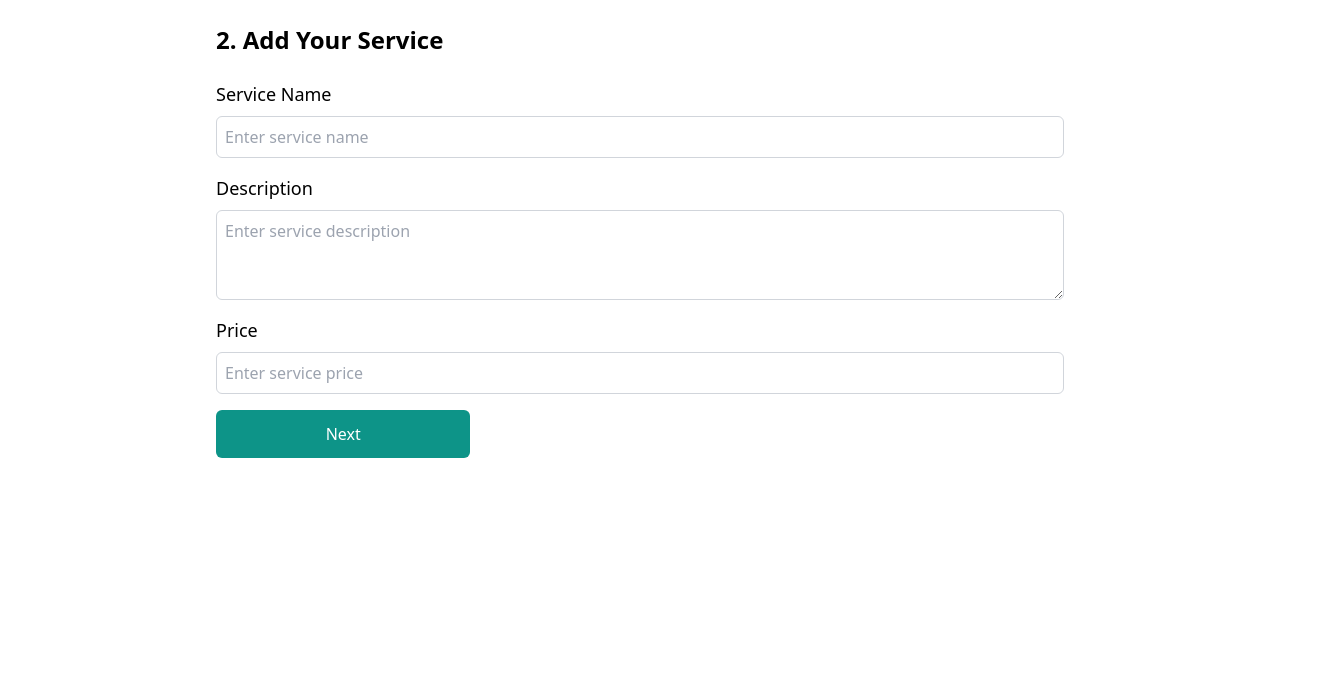
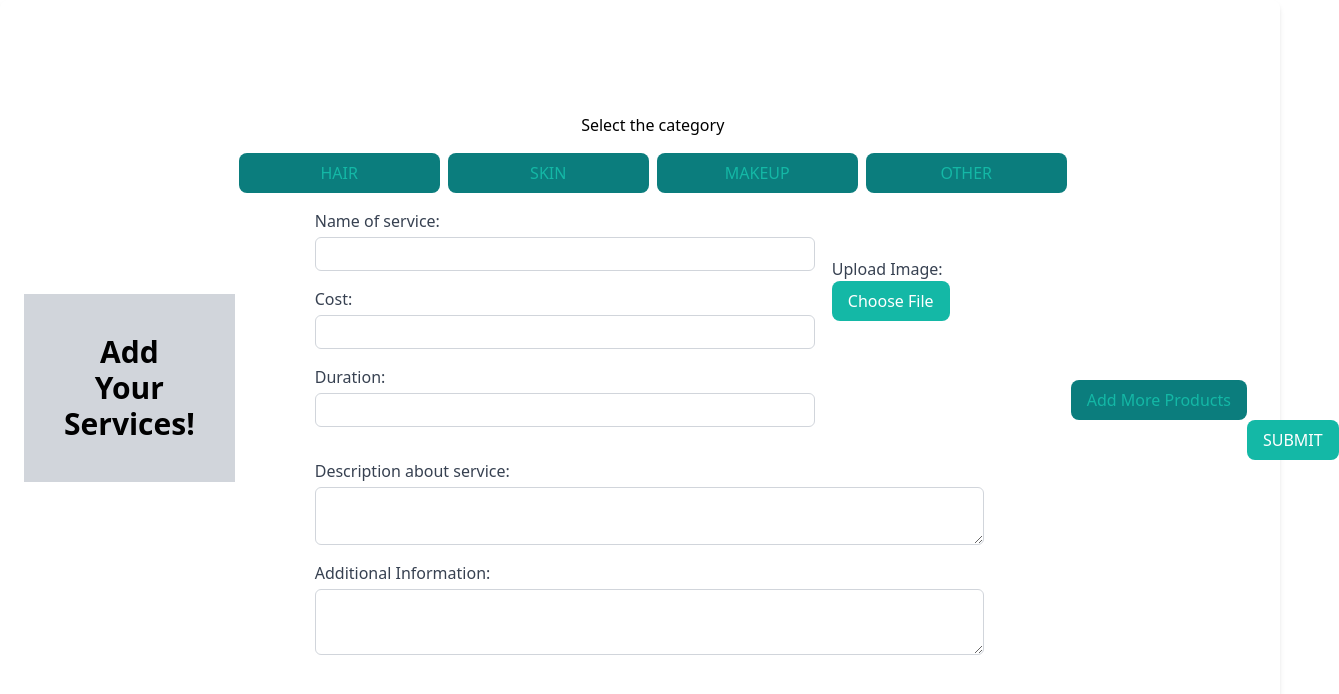
Before and after one commit to ShravaniR2412/SASS, a React (Vite) app in the folder client/: page /addservices in a window 1280 px wide. Shown: the top 694 px of the page, 1339 px wide, since content can reach past the window. Built offline with nearby package versions, Linux system fonts and the light colour scheme.

Commit message:
addedservices

```diff
--- a/client/src/pages/salon/AddServices.jsx
+++ b/client/src/pages/salon/AddServices.jsx
@@ -1,81 +1,203 @@
-// src/Services.jsx
 import React, { useState } from 'react';
-import { useNavigate } from 'react-router-dom';
 
-const AddServices = () => {
-  const [serviceData, setServiceData] = useState({
-    serviceName: '',
-    serviceDescription: '',
-    servicePrice: ''
-  });
-  const navigate = useNavigate();
+const App = () => {
+  const [forms, setForms] = useState([{ id: Date.now(), image: null }]);
+  const [error, setError] = useState(null);
 
-  const handleServiceChange = (e) => {
-    const { name, value } = e.target;
-    setServiceData({
-      ...serviceData,
-      [name]: value
-    });
+  const handleImageChange = (index, event) => {
+    const file = event.target.files[0];
+    const maxSizeInMB = 2; // Set the maximum file size limit in MB
+    const maxSizeInBytes = maxSizeInMB * 1024 * 1024; // Convert MB to Bytes
+
+    if (file) {
+      if (file.size > maxSizeInBytes) {
+        setError(`File size should not exceed ${maxSizeInMB}MB.`);
+        return;
+      }
+
+      const reader = new FileReader();
+      reader.onloadend = () => {
+        const updatedForms = [...forms];
+        updatedForms[index].image = reader.result;
+        setForms(updatedForms);
+        setError(null);
+      };
+      reader.readAsDataURL(file);
+    } else {
+      const updatedForms = [...forms];
+      updatedForms[index].image = null;
+      setForms(updatedForms);
+    }
   };
 
-  const handleNext = () => {
-    // You may want to add validation and save data here
-    navigate('/addpackages');
+  const addForm = () => {
+    setForms([...forms, { id: Date.now(), image: null }]);
   };
 
   return (
-    <div className="p-6 max-w-4xl mx-auto">
-      <h3 className="text-2xl font-semibold mb-6">2. Add Your Service</h3>
-      <form>
-        <div className="mb-4">
-          <label htmlFor="serviceName" className="block text-lg font-medium mb-2">Service Name</label>
-          <input
-            type="text"
-            id="serviceName"
-            name="serviceName"
-            value={serviceData.serviceName}
-            onChange={handleServiceChange}
-            className="block w-full p-2 border border-gray-300 rounded-md"
-            placeholder="Enter service name"
-          />
-        </div>
+    <div className="container mx-auto p-6 bg-white shadow-md rounded-lg">
+      <header className="text-center mb-6 w-full p-10 bg-gray-300">
+        <h1 className="text-3xl font-bold">Add Your Services!</h1>
+      </header>
 
-        <div className="mb-4">
-          <label htmlFor="serviceDescription" className="block text-lg font-medium mb-2">Description</label>
-          <textarea
-            id="serviceDescription"
-            name="serviceDescription"
-            value={serviceData.serviceDescription}
-            onChange={handleServiceChange}
-            rows="3"
-            className="block w-full p-2 border border-gray-300 rounded-md"
-            placeholder="Enter service description"
-          />
-        </div>
 
-        <div className="mb-4">
-          <label htmlFor="servicePrice" className="block text-lg font-medium mb-2">Price</label>
-          <input
-            type="text"
-            id="servicePrice"
-            name="servicePrice"
-            value={serviceData.servicePrice}
-            onChange={handleServiceChange}
-            className="block w-full p-2 border border-gray-300 rounded-md"
-            placeholder="Enter service price"
-          />
-        </div>
+      {forms.map((form, index) => (
+        <form key={form.id} className="service-form space-y-4 mb-8">
+          <h1 className="text-center text-1xl mb-4">Select the category</h1>
+          <div className="flex justify-center mb-6">
+            <button className="category-btn border-2 border-teal-500 text-teal-500 py-2 px-4 rounded-lg mx-1 hover:bg-teal-700">HAIR</button>
+            <button className="category-btn border-2 border-teal-500 text-teal-500 py-2 px-4 rounded-lg mx-1 hover:bg-teal-700">SKIN</button>
+            <button className="category-btn border-2 border-teal-500 text-teal-500 py-2 px-4 rounded-lg mx-1 hover:bg-teal-700">MAKEUP</button>
+            <button className="category-btn border-2 border-teal-500 text-teal-500 py-2 px-4 rounded-lg mx-1 hover:bg-teal-700">OTHER</button>
+          </div>
+          <div className='flex '>
+            <div className='flex-2 space-y-4'>
+              <label className="block">
+                <span className="text-gray-700 ml-20 mb-8">Name of service:</span>
+                <input type="text" name="serviceName" className="mt-1 ml-20 block w-[500px] p-1 border border-gray-300 rounded-md" />
+              </label>
+              <label className="block">
+                <span className="text-gray-700 ml-20 mb-8">Cost:</span>
+                <input type="text" name="cost" className="mt-1 ml-20 block w-[500px] p-1 border border-gray-300 rounded-md" />
+              </label>
+              <label className="block">
+                <span className="text-gray-700 ml-20 mb-8">Duration:</span>
+                <input type="text" name="duration" className="mt-1 ml-20 block w-[500px] p-1 border border-gray-300 rounded-md" />
+              </label>
+            </div>
+            <div className="flex-1 w-48 flex flex-col items-center mt-12 mr-16 ">
+               {form.image && (
+                <div className="w-36 h-36 bg-gray-100 rounded-md overflow-hidden">
+                  <img
+                    src={form.image}
+                    alt="Uploaded Preview"
+                    className="object-contain w-full h-full"
+                  />
+                </div>
+              )}
+              <label className="block">
+              <span className="text-gray-700 mb-3">Upload Image:</span>
+              <div className="relative">
+                  <input
+                    type="file"
+                    name="image"
+                    className="absolute inset-0 w-full h-full opacity-0 cursor-pointer"
+                    onChange={(event) => handleImageChange(index, event)}
+                  />
+                  <div className="bg-teal-500 text-white text-center py-2 px-4 rounded-lg cursor-pointer mr-10">
+                    Choose File
+                  </div>
+                </div>
+              </label>
+              {error && <p className="text-red-500 mt-2 text-sm">{error}</p>}
+            </div>
+          </div>
+          <label className="block">
+            <span className="text-gray-700 ml-20 mb-8">Description about service:</span>
+            <textarea name="description" className="mt-1 ml-20 block w-4/5 p-1 border border-gray-300 rounded-md"></textarea>
+          </label>
+          <label className="block">
+            <span className="text-gray-700 ml-20 mb-8">Additional Information:</span>
+            <textarea name="additionalInfo" className="mt-1 ml-20 block w-4/5 p-2 border border-gray-300 rounded-md"></textarea>
+          </label>
+        </form>
+      ))}
 
-        <button
-          type="button"
-          onClick={handleNext}
-          className="bg-teal-600 text-white px-6 py-3 rounded-md hover:bg-teal-700"
-        >
-          Next
+      <div className="flex justify-center">
+        <button type="button" onClick={addForm} className="submit-btn border-2 border-teal-500 text-teal-500 py-2 px-4 rounded-lg w-max text-center">
+          Add More Products
         </button>
-      </form>
+      </div>
+      <div className="flex justify-center mt-20">
+        <button type="submit" className="submit-btn bg-teal-500 text-white py-2 px-4 rounded-lg w-max text-center">
+          SUBMIT
+        </button>
+      </div>
     </div>
   );
-};
+ }
 
-export default AddServices;
+
+export default App;
+
+// // src/Services.jsx
+// import React, { useState } from 'react';
+// import { useNavigate } from 'react-router-dom';
+
+// const AddServices = () => {
+//   const [serviceData, setServiceData] = useState({
+//     serviceName: '',
+//     serviceDescription: '',
+//     servicePrice: ''
+//   });
+//   const navigate = useNavigate();
+
+//   const handleServiceChange = (e) => {
+//     const { name, value } = e.target;
+//     setServiceData({
+//       ...serviceData,
+//       [name]: value
+//     });
+//   };
+
+//   const handleNext = () => {
+//     // You may want to add validation and save data here
+//     navigate('/addpackages');
+//   };
+
+//   return (
+//     <div className="p-6 max-w-4xl mx-auto">
+//       <h3 className="text-2xl font-semibold mb-6">2. Add Your Service</h3>
+//       <form>
+//         <div className="mb-4">
+//           <label htmlFor="serviceName" className="block text-lg font-medium mb-2">Service Name</label>
+//           <input
+//             type="text"
+//             id="serviceName"
+//             name="serviceName"
+//             value={serviceData.serviceName}
+//             onChange={handleServiceChange}
+//             className="block w-full p-2 border border-gray-300 rounded-md"
+//             placeholder="Enter service name"
+//           />
+//         </div>
+
+//         <div className="mb-4">
+//           <label htmlFor="serviceDescription" className="block text-lg font-medium mb-2">Description</label>
+//           <textarea
+//             id="serviceDescription"
+//             name="serviceDescription"
+//             value={serviceData.serviceDescription}
+//             onChange={handleServiceChange}
+//             rows="3"
+//             className="block w-full p-2 border border-gray-300 rounded-md"
+//             placeholder="Enter service description"
+//           />
+//         </div>
+
+//         <div className="mb-4">
+//           <label htmlFor="servicePrice" className="block text-lg font-medium mb-2">Price</label>
+//           <input
+//             type="text"
+//             id="servicePrice"
+//             name="servicePrice"
+//             value={serviceData.servicePrice}
+//             onChange={handleServiceChange}
+//             className="block w-full p-2 border border-gray-300 rounded-md"
+//             placeholder="Enter service price"
+//           />
+//         </div>
+
+//         <button
+//           type="button"
+//           onClick={handleNext}
+//           className="bg-teal-600 text-white px-6 py-3 rounded-md hover:bg-teal-700"
+//         >
+//           Next
+//         </button>
+//       </form>
+//     </div>
+//   );
+// };
+
+// export default AddServices;
```
